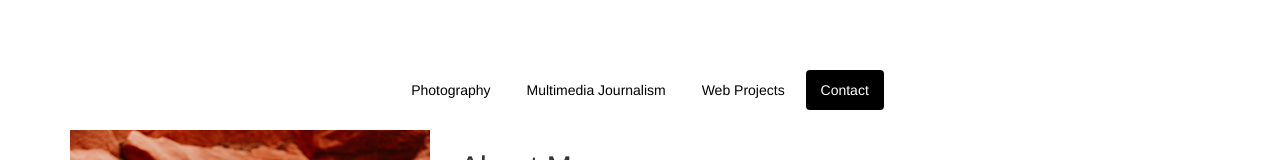
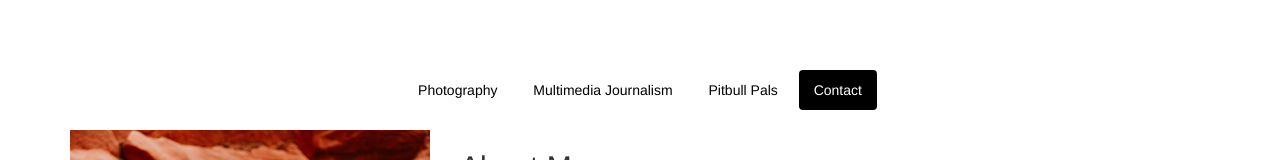
Before and after one commit to alexandrakwhite/alexandrakwhite.github.io, a plain HTML site: page contact.html in a window 1280 px wide. Shown: the part 310-470 px from the top of the page. Drawn offline with nearby package versions, Linux system fonts and the light colour scheme.

Commit message:
add project 2

```diff
--- a/contact.html
+++ b/contact.html
@@ -7,10 +7,8 @@
 
       <title>Alexandra White - Contact</title>
 
-      <!-- Bootstrap -->
       <link href="css/bootstrap.min.css" rel="stylesheet">
 
-      <!-- Your custom stylesheet -->
       <link href="css/main.css" rel="stylesheet">
 
       <!-- HTML5 shim and Respond.js for IE8 support of HTML5 elements and media queries -->
@@ -33,7 +31,7 @@
               <ul class="nav nav-pills">
                 <li role="presentation"><a href="index.html">Photography</a></li>
                 <li role="presentation"><a href="http://blacklivesmatter.alexandrakwhite.com/">Multimedia Journalism</a></li>
-                <li role="presentation"><a href="projects.html">Web Projects</a></li>
+                <li role="presentation"><a href="project2.html">Pitbull Pals</a></li>
                 <li role="presentation" class="active"><a href="contact.html">Contact</a></li>
               </ul>
             </div>
--- a/css/main.css
+++ b/css/main.css
@@ -27,8 +27,8 @@
 .nav-pills li {
     float:none;
     display:inline-block;
-    *display:inline; /* ie7 fix */
-     zoom:1; /* hasLayout ie7 trigger */
+    *display:inline;
+     zoom:1;
 }
 
 .nav-pills {
```
Also changed, not shown: index.html (+1 -3 lines), 1 other file.
